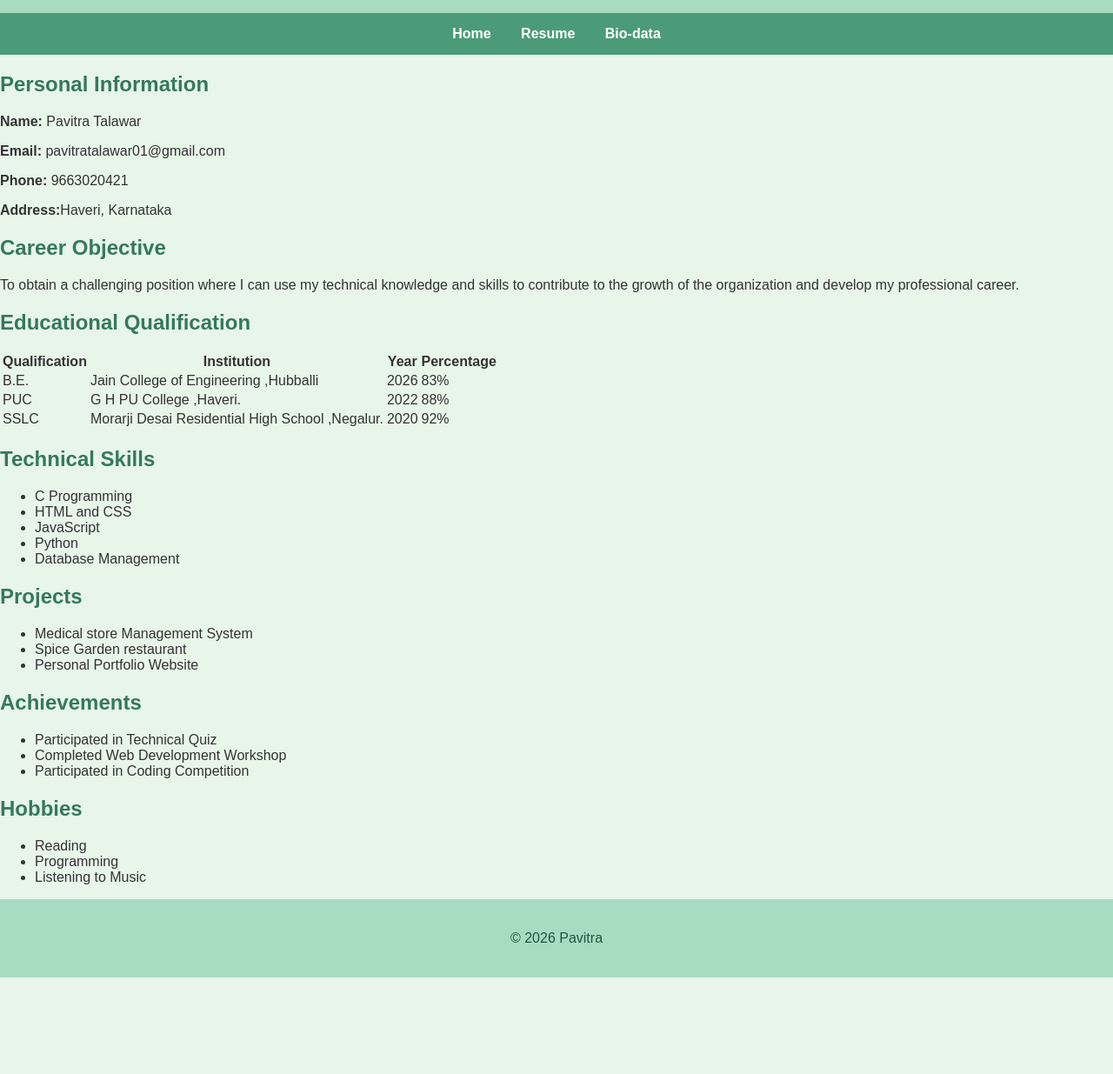
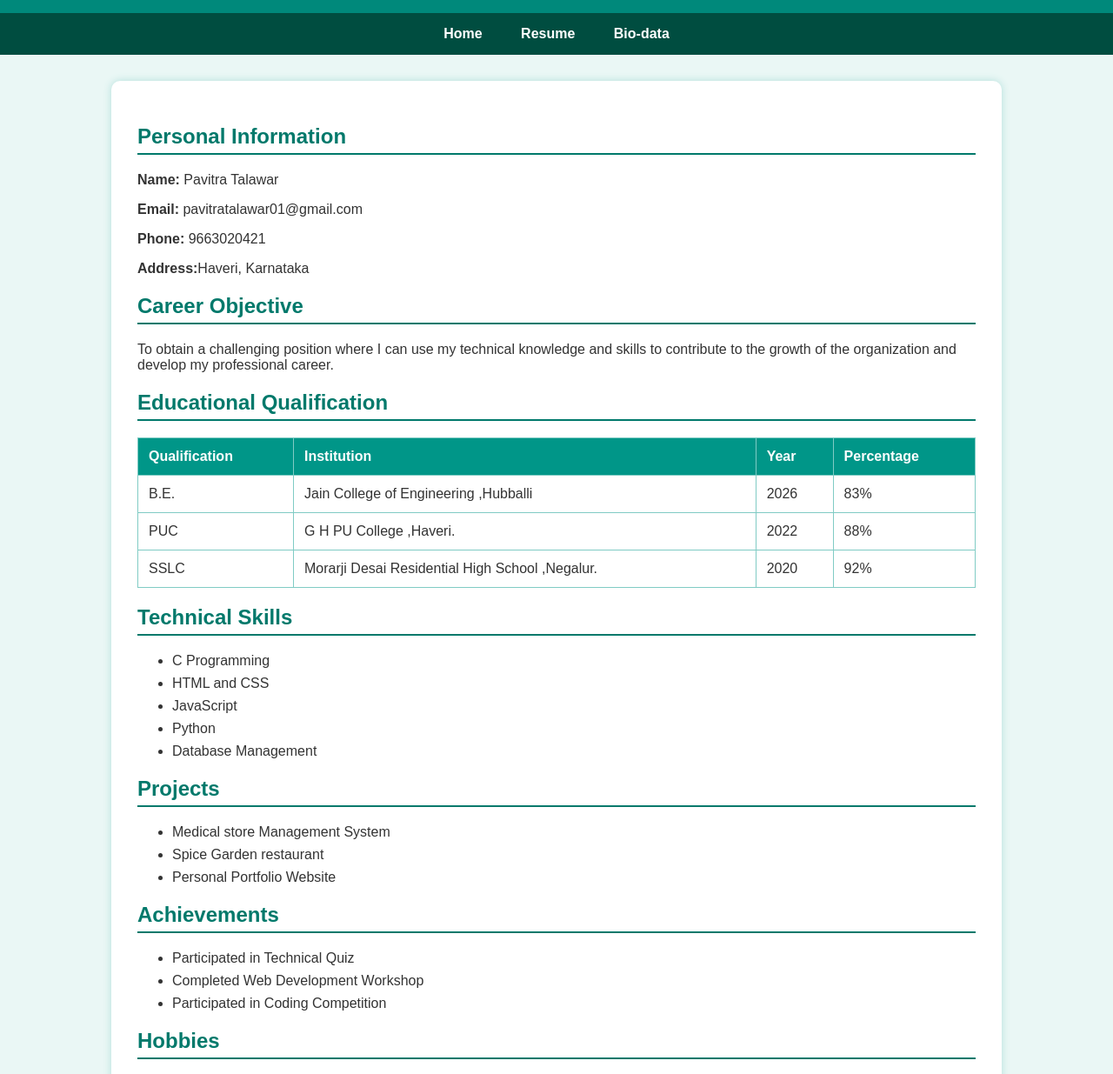
Before and after one commit to pavitrabasavaraj773-creator/web-lab-website, a plain HTML site: page resume.html in a window 1280 px wide. Shown: the part 100-1335 px from the top of the page at 87% size. Before the commit the page ends 1224 px from the top, so only its background shows below. Drawn offline with Linux system fonts and the light colour scheme.

Commit message:
Revamp CSS styles for improved design and layout

```diff
--- a/style.css
+++ b/style.css
@@ -1,3 +1,4 @@
+
 * {
     box-sizing: border-box;
 }
@@ -5,13 +6,13 @@
 body {
     margin: 0;
     font-family: Arial, sans-serif;
-    background-color: #E8F5E9;
+    background-color: #eaf7f5;
     color: #333;
 }
 
 header {
-    background-color: #A8DCC0;
-    color: #24543D;
+    background-color: #00897b;
+    color: white;
     text-align: center;
     padding: 30px;
 }
@@ -21,42 +22,86 @@ header h1 {
 }
 
 nav {
-    background-color: #4C9B78;
+    background-color: #004d40;
+    text-align: center;
     padding: 15px;
-    text-align: center;
 }
 
 nav a {
     color: white;
     text-decoration: none;
-    margin: 15px;
+    margin: 0 20px;
     font-weight: bold;
 }
 
-main {
-    background-color: #F1FAF4;
-    margin: 25px auto;
+nav a:hover {
+    color: #ffeb3b;
+}
+
+.container,
+.home {
+    width: 80%;
+    margin: 30px auto;
+    background-color: white;
     padding: 30px;
-    width: 90%;
     border-radius: 10px;
+    box-shadow: 0 0 10px #b2dfdb;
+}
+
+.home {
+    text-align: center;
 }
 
 h2 {
-    color: #347A59;
+    color: #00796b;
+    border-bottom: 2px solid #00796b;
+    padding-bottom: 5px;
+}
+
+table {
+    width: 100%;
+    border-collapse: collapse;
+    margin-bottom: 20px;
+}
+
+th,
+td {
+    border: 1px solid #80cbc4;
+    padding: 12px;
+    text-align: left;
+}
+
+th {
+    background-color: #009688;
+    color: white;
+}
+
+.biodata th {
+    width: 30%;
+}
+
+li {
+    margin: 8px 0;
 }
 
 button {
-    background-color: #4C9B78;
+    background-color: #00897b;
     color: white;
     border: none;
-    padding: 12px 22px;
+    padding: 12px 25px;
     border-radius: 5px;
     cursor: pointer;
+    font-size: 16px;
+}
+
+button:hover {
+    background-color: #004d40;
 }
 
 footer {
-    background-color: #A8DCC0;
-    color: #24543D;
+    background-color: #004d40;
+    color: white;
     text-align: center;
-    padding: 20px;
+    padding: 15px;
+    margin-top: 30px;
 }
```
